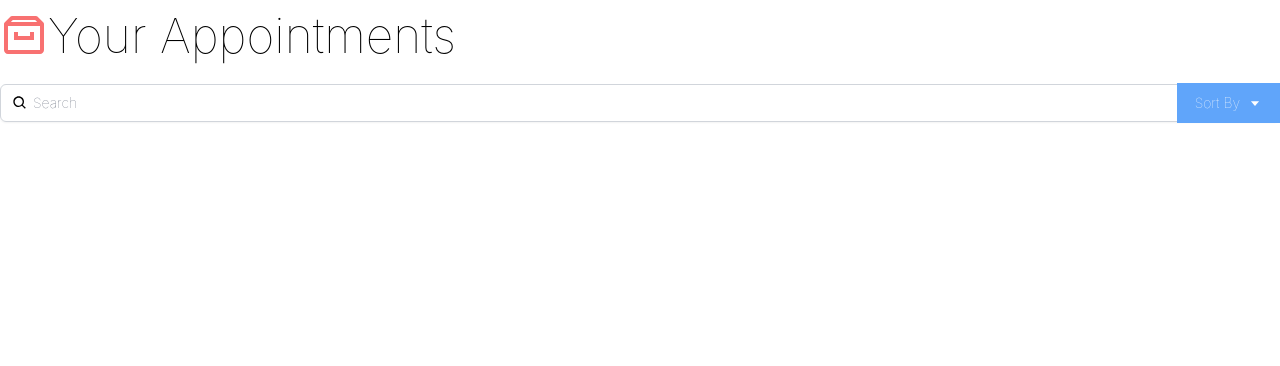
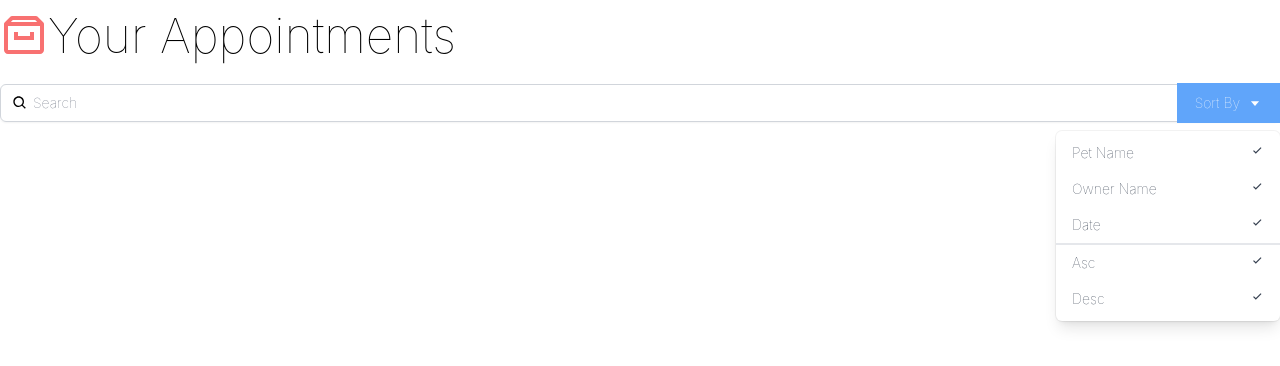
Before and after one commit to egor-shev/react-appointment-app, a React (Create React App) app in the folder react-appointment-app/: page / in a window 1280 px wide. Shown: the top 366 px of the page. Built offline with nearby package versions, Linux system fonts and the light colour scheme.

Commit message:
add DropDown subcomponent to the Search component

```diff
--- a/react-appointment-app/src/components/Search.js
+++ b/react-appointment-app/src/components/Search.js
@@ -1,4 +1,28 @@
-import { BiSearch, BiCaretDown } from "react-icons/bi"
+import { BiSearch, BiCaretDown, BiCheck } from "react-icons/bi"
+
+const DropDown = () => {
+    return (
+        <div className="origin-top-right absolute right-0 mt-2 w-56 rounded-md shadow-lg bg-white ring-1 ring-black ring-opacity-5">
+            <div className="py-1" role="menu" aria-orientation="vertical" aria-labelledby="options-menu">
+                <div
+                    className="px-4 py-2 text-sm text-gray-700 hover:bg-gray-100 hover:text-gray-900 flex justify-between cursor-pointer"
+                    role="menuitem">Pet Name <BiCheck /></div>
+                <div
+                    className="px-4 py-2 text-sm text-gray-700 hover:bg-gray-100 hover:text-gray-900 flex justify-between cursor-pointer"
+                    role="menuitem">Owner Name  <BiCheck /></div>
+                <div
+                    className="px-4 py-2 text-sm text-gray-700 hover:bg-gray-100 hover:text-gray-900 flex justify-between cursor-pointer"
+                    role="menuitem">Date <BiCheck /></div>
+                <div
+                    className="px-4 py-2 text-sm text-gray-700 hover:bg-gray-100 hover:text-gray-900 flex justify-between cursor-pointer border-gray-1 border-t-2"
+                    role="menuitem">Asc <BiCheck /></div>
+                <div
+                    className="px-4 py-2 text-sm text-gray-700 hover:bg-gray-100 hover:text-gray-900 flex justify-between cursor-pointer"
+                    role="menuitem">Desc <BiCheck /></div>
+            </div>
+        </div>
+    )
+}
 
 const Search = () => {
     return (
@@ -16,6 +40,7 @@
                             className="justify-center px-4 py-2 bg-blue-400 border-2 border-blue-400 text-sm text-white hover:bg-blue-700 focus:outline-none focus:ring-2 focus:ring-offset-2 flex items-center" id="options-menu" aria-haspopup="true" aria-expanded="true">
                             Sort By <BiCaretDown className="ml-2" />
                         </button>
+                        <DropDown />
                     </div>
                 </div>
             </div>
```
